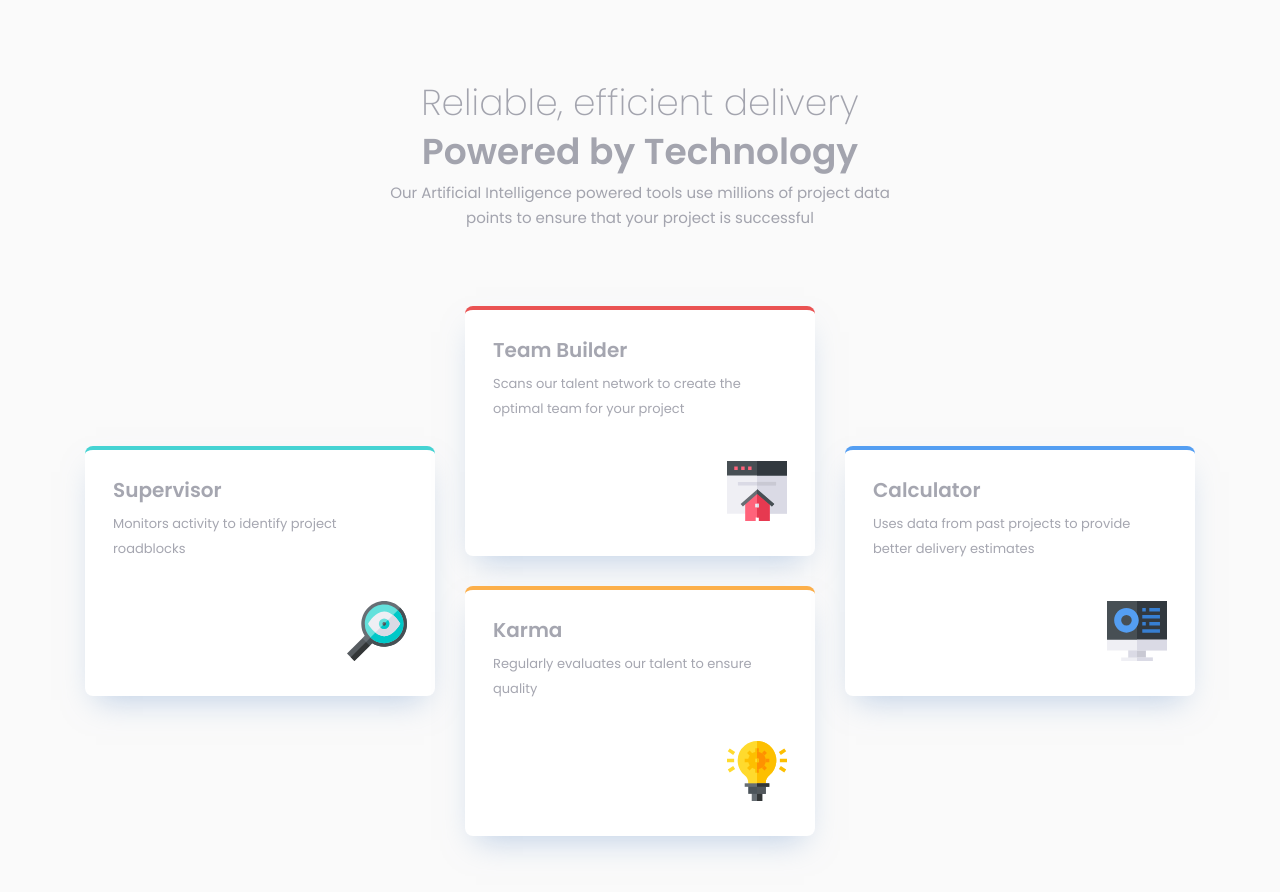
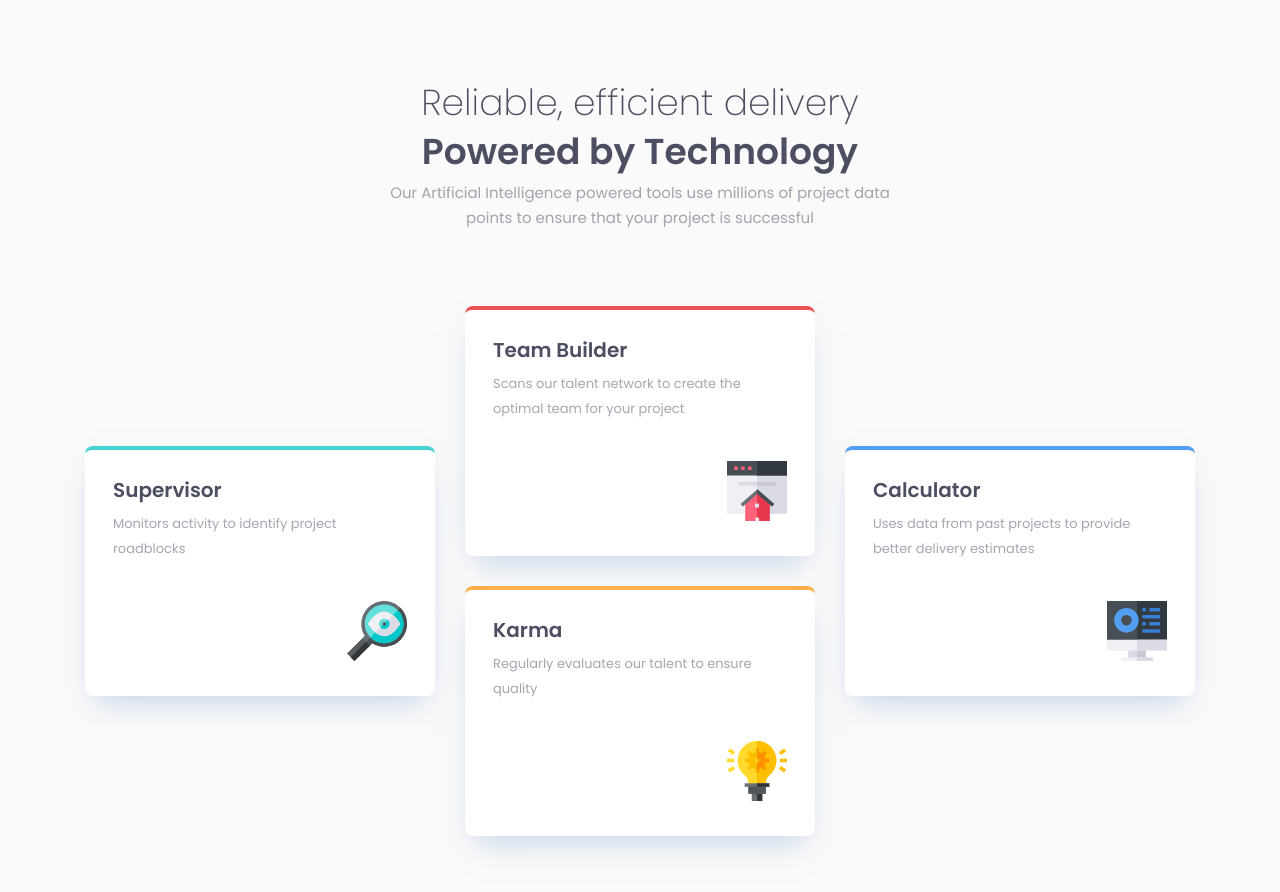
Before and after one commit to manjeshrv592/four-card-feature-section, a plain HTML site: page index.html in a window 1280 px wide. Drawn offline with Linux system fonts and the light colour scheme.

Commit message:
Changed heading color

```diff
--- a/css/style.css
+++ b/css/style.css
@@ -56,6 +56,7 @@ img {
 .h5,
 .h6 {
   font-weight: 600;
+  color: rgba(76, 78, 97, 1);
 }
 
 .h1 {
```
